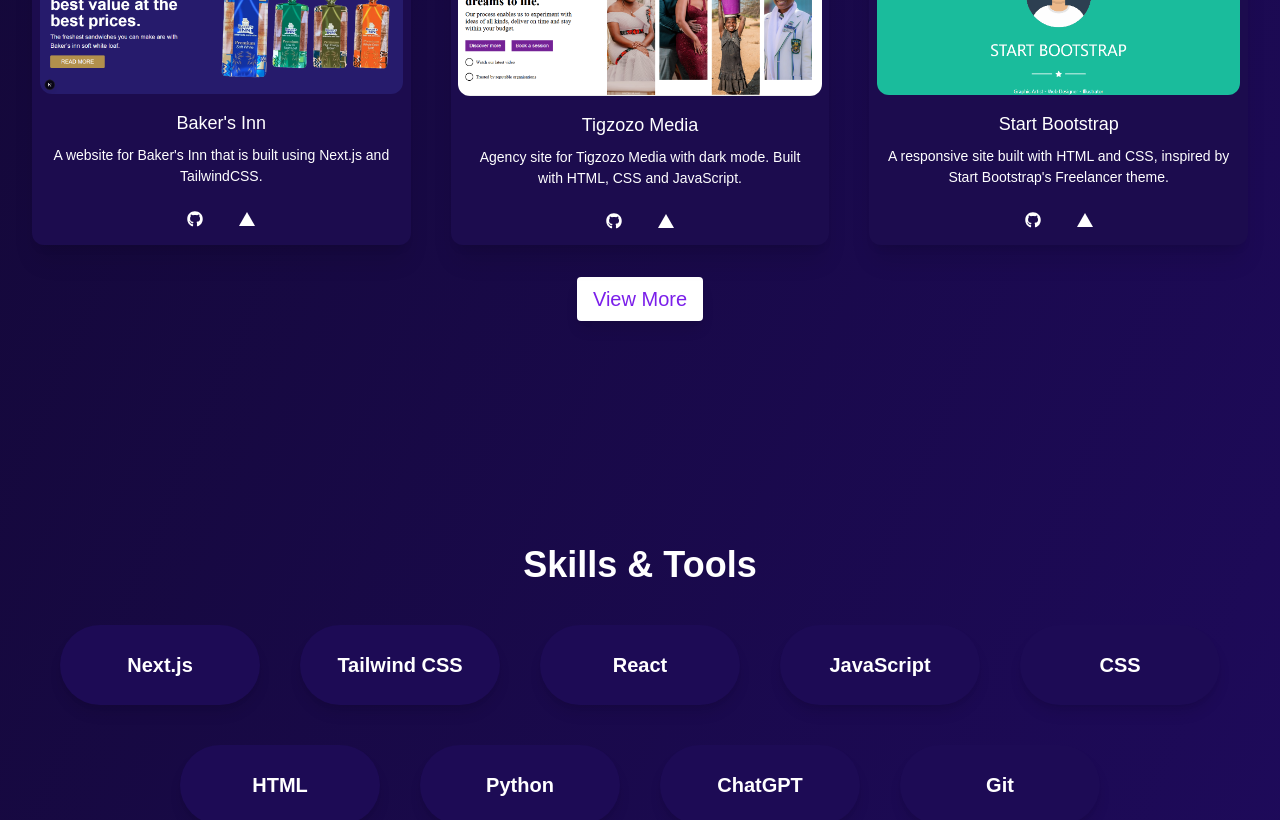
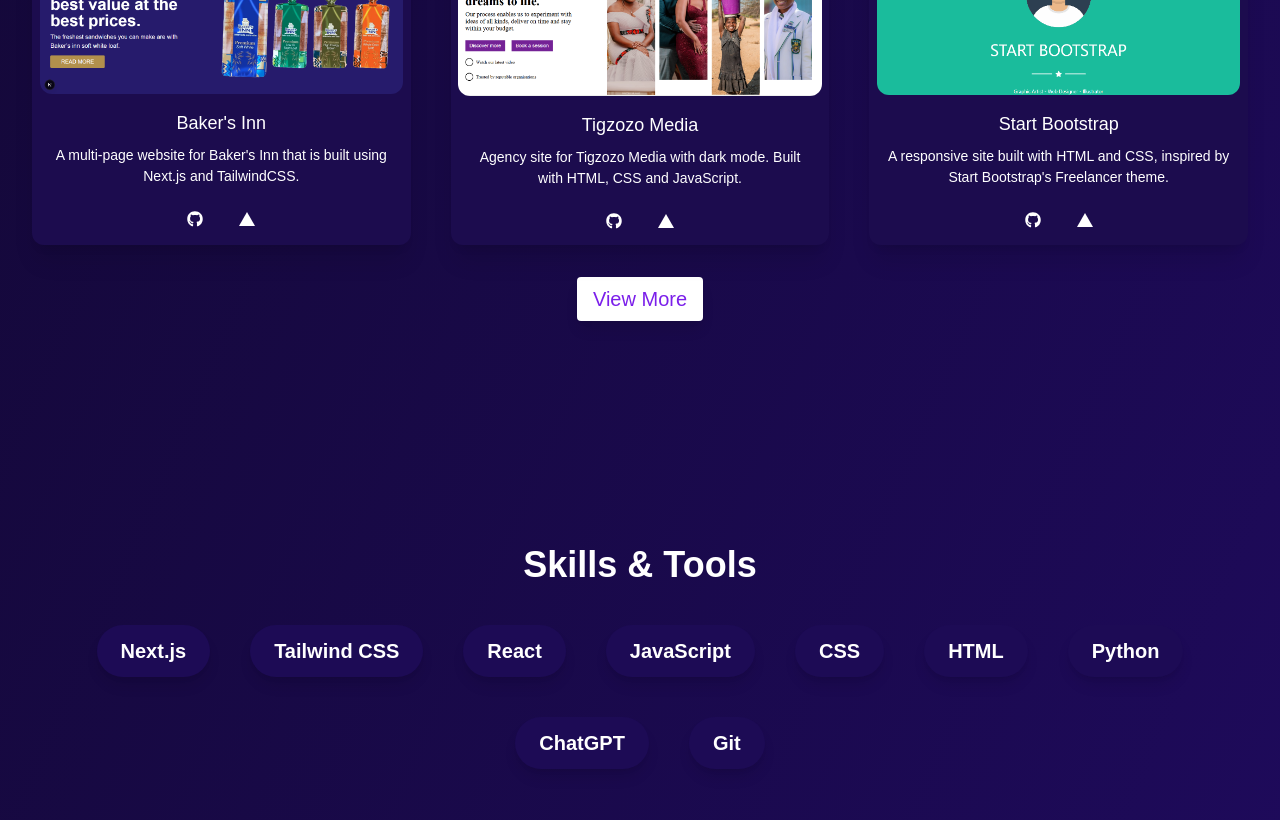
Before and after one commit to nyaa123987/nyasha-front-end, a Next.js app: page / in a window 1280 px wide. Shown: the part 1720-2540 px from the top of the page. Built offline with nearby package versions, Linux system fonts and the light colour scheme.

Commit message:
Initial commit

```diff
--- a/src/components/Projects.tsx
+++ b/src/components/Projects.tsx
@@ -13,7 +13,7 @@
 
 export default function Projects() {
   const projectsData: Project[] = [
-      { title: 'Baker\'s Inn', descr: 'A website for Baker\'s Inn that is built using Next.js and TailwindCSS.', github: 'https://github.com/nyaa123987/Bakers-Inn', vercel: 'https://bakers-inn-git-main-nyashas-projects-0049bd2f.vercel.app', img: '/images/bakers-inn.png' },
+      { title: 'Baker\'s Inn', descr: 'A multi-page website for Baker\'s Inn that is built using Next.js and TailwindCSS.', github: 'https://github.com/nyaa123987/Bakers-Inn', vercel: 'https://bakers-inn-git-main-nyashas-projects-0049bd2f.vercel.app', img: '/images/bakers-inn.png' },
       { title: 'Tigzozo Media', descr: 'Agency site for Tigzozo Media with dark mode. Built with HTML, CSS and JavaScript.', github: 'https://github.com/nyaa123987/tigzozo-media', vercel: 'https://nyaa123987.github.io/tigzozo-media/', img: '/images/tigzozo.png' },
       { title: 'Start Bootstrap', descr: 'A responsive site built with HTML and CSS, inspired by Start Bootstrap\'s Freelancer theme.', github: 'https://github.com/nyaa123987/StartBootstrap', vercel: 'https://nyaa123987.github.io/StartBootstrap/', img: '/images/start-bootstrap.png' },
   ];
--- a/src/components/Skills.tsx
+++ b/src/components/Skills.tsx
@@ -10,7 +10,7 @@
         {skills.map((skill) => (
           <div
             key={skill}
-            className="w-30 h-7 md:w-50 md:h-20 rounded-xl md:rounded-full bg-[#1d0b55] flex items-center justify-center md:font-semibold text-[14px] md:text-xl shadow-lg text-white"
+            className="px-4 py-2 md:px-6 md:py-3 rounded-xl md:rounded-full bg-[#1d0b55] flex items-center justify-center md:font-semibold text-[14px] md:text-xl shadow-lg text-white"
           >
             {skill}
           </div>
```
